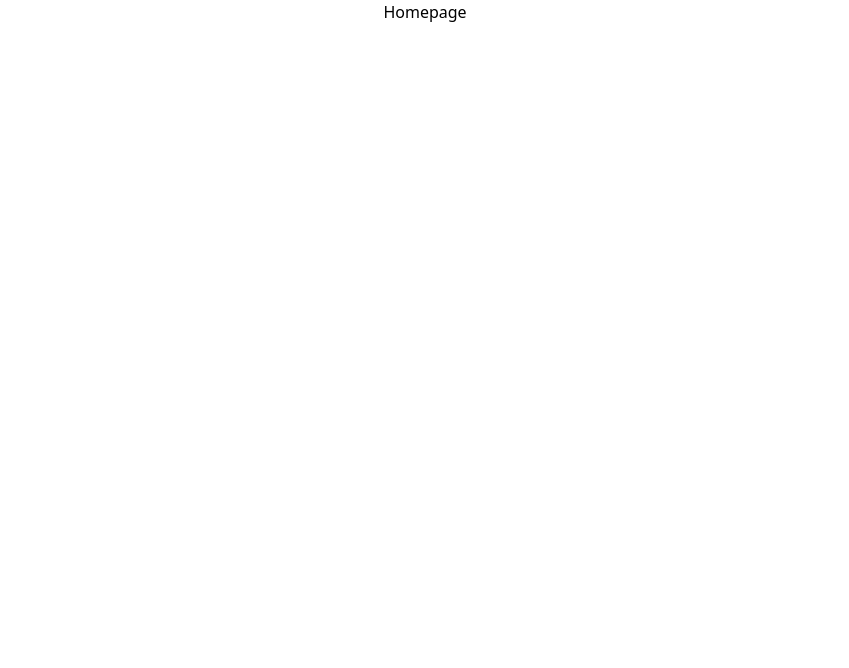
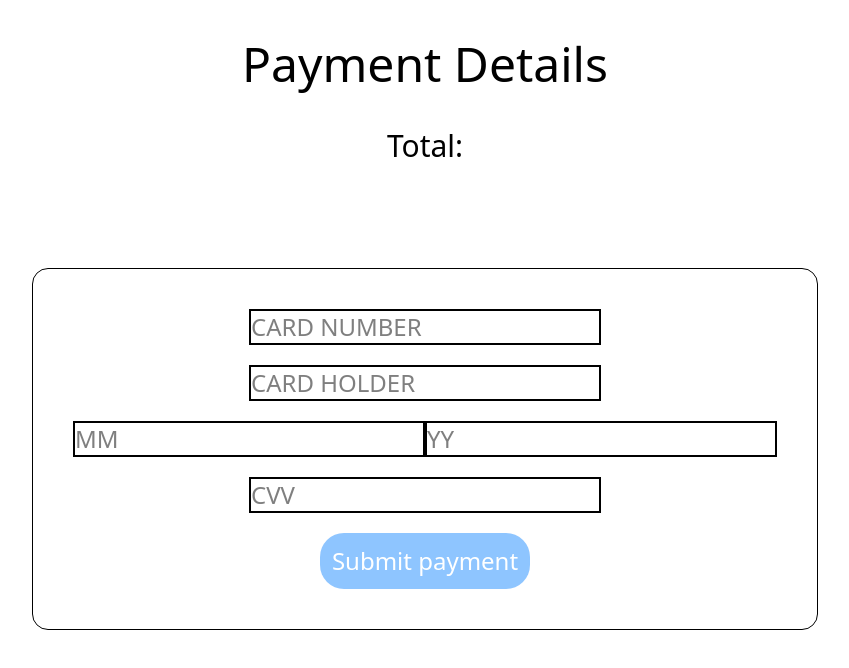
Before and after one commit to manje22/OARWA-zavrsni, a React (Vite) app in the folder front-end/: page /payment in a window 1280 px wide. Shown: the top 668 px of the page, without its empty margins (215-1064 px from the left). Built offline with nearby package versions, Linux system fonts and the light colour scheme.

Commit message:
created payment page

```diff
--- a/front-end/src/pages/Payment.jsx
+++ b/front-end/src/pages/Payment.jsx
@@ -1,7 +1,131 @@
-function Payment(params) {
-    return(
-        <div>Homepage</div>
-    )
+import { useState } from "react";
+import { HandleChange } from "../utils/forms";
+
+function Payment({ total }) {
+  const [formData, setformData] = useState({
+    cardNumber: "",
+    cardHolder: "",
+    expMonth: "",
+    expYear: "",
+    CVV: "",
+  });
+  const [error, setError] = useState(null);
+  const currentDate = new Date();
+  const currentDateYear = currentDate.getFullYear();
+
+  function handleChangePayment(event) {
+    HandleChange(event, formData, setformData);
+  }
+
+  function HandlePaymentSubmition(event) {
+    event.preventDefault();
+
+    if (!formData.cardNumber) {
+      setError("Card number must be provided");
+      return;
+    }
+    if (!formData.cardHolder) {
+      setError("Card holder name must be provided");
+      return;
+    }
+    if (!formData.expMonth) {
+      setError("Month of expiration must be provided");
+      return;
+    }
+    if (!formData.expYear) {
+      setError("Year of expiration must be provided");
+      return;
+    }
+
+    if (!formData.CVV) {
+        setError("CVV must be provided");
+        return;
+      }
+
+    if (formData.expMonth < 1 || formData.expMonth > 12) {
+      setError("Invalid expiration month");
+      return;
+    }
+    if (formData.expYear < currentDateYear) {
+        console.log(formData.expYear);
+        console.log(currentDateYear);
+      setError("Card expired");
+      return;
+    }
+    alert("Payment successfull");
+  }
+  return (
+    <div>
+      <div className="p-10">
+        <h1 className="text-5xl">Payment Details</h1>
+        <p className="text-3xl mt-10 mb-16">Total: {total}</p>
+      </div>
+      <div>
+        <form className="flex flex-col items-center gap-5 text-2xl border border-black rounded-2xl w-fit m-auto p-10">
+          <input
+            type="text"
+            name="cardNumber"
+            placeholder="CARD NUMBER"
+            value={formData.cardNumber}
+            onChange={handleChangePayment}
+            className="border-2"
+            required
+          ></input>
+          <input
+            type="text"
+            name="cardHolder"
+            placeholder="CARD HOLDER"
+            value={formData.cardHolder}
+            onChange={handleChangePayment}
+            className="border-2"
+            required
+          ></input>
+          <div>
+            <input
+              type="number"
+              name="expMonth"
+              placeholder="MM"
+              value={formData.expMonth}
+              onChange={handleChangePayment}
+              className="border-2"
+              required
+            ></input>
+            <input
+              type="number"
+              name="expYear"
+              placeholder="YY"
+              value={formData.expYear}
+              onChange={handleChangePayment}
+              className="border-2"
+              required
+            ></input>
+          </div>
+          <input
+            type="number"
+            name="CVV"
+            placeholder="CVV"
+            value={formData.CVV}
+            onChange={handleChangePayment}
+            className="border-2"
+            required
+          ></input>
+          <div>
+            <button
+              onClick={HandlePaymentSubmition}
+              className="bg-blue-300 rounded-3xl p-3 text-white hover:bg-blue-400"
+            >
+              Submit payment
+            </button>
+          </div>
+        </form>
+        {error && (
+          <div>
+            <p>{error}</p>
+          </div>
+        )}
+      </div>
+    </div>
+  );
 }
 
-export default Payment
+export default Payment;
```
